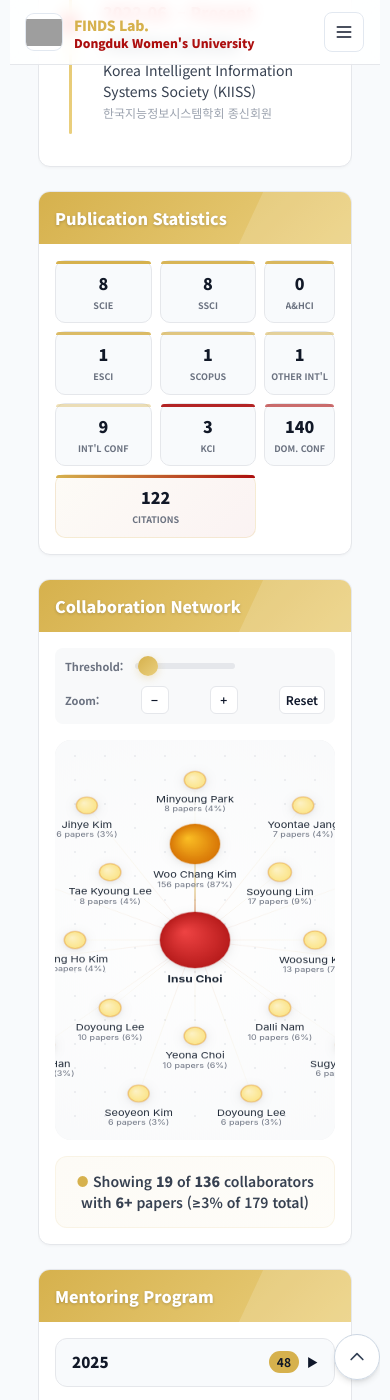
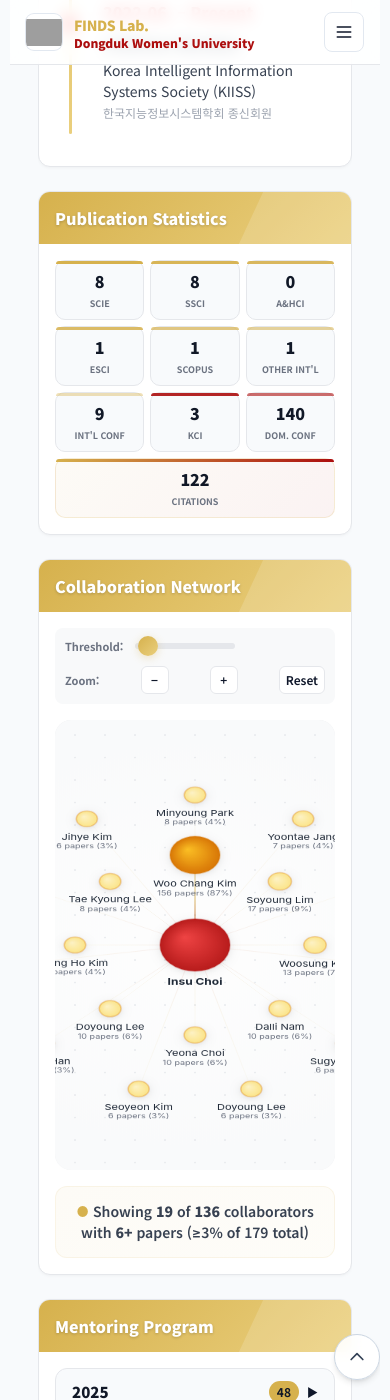
Before and after one commit to FinDS-Lab/site, a Jekyll site: the page built from members-director.html, in a window 390 px wide and 1400 px high, scrolled down 5428 px. Built offline with Jekyll 4.4.1, drawn with Linux system fonts in a browser that asks for light colours; nearby versions of some CDN libraries; grey boxes are pictures that could not be loaded.

Commit message:
Update members-director.html

```diff
--- a/members-director.html
+++ b/members-director.html
@@ -676,33 +676,6 @@
     word-break: keep-all; /* 한글 줄바꿈 방지 */
   }
 }
-/* Mobile - 2 column layout for better readability */
-@media (max-width: 480px) {
-  .pub-stats{
-    grid-template-columns:repeat(2, 1fr);
-    gap:8px;
-  }
-
-  .pub-stat{
-    padding:10px 6px;
-  }
-
-  .pub-stat.citation {
-    grid-column: 1/-1;
-  }
-
-  .pub-stat-number{
-    font-size:16px;
-  }
-
-  .pub-stat-label{
-    font-size:9px;
-    letter-spacing:0;
-    white-space: nowrap;
-    overflow: hidden;
-    text-overflow: ellipsis;
-  }
-}
  /* Research Interests - Updated with better toggle design */
  .ri-item{
    border:1px solid #e5e7eb;
@@ -1088,13 +1061,27 @@
 }
 
 .network-slider {
-  width: 150px;
+  width: 250px;  /* 150px에서 250px로 증가 */
   -webkit-appearance: none;
   appearance: none;
   height: 6px;
   background: #e5e7eb;
   border-radius: 3px;
   outline: none;
+}
+
+/* 태블릿 */
+@media (max-width: 768px) {
+  .network-slider {
+    width: 200px !important;  /* 120px에서 200px로 증가 */
+  }
+}
+
+/* 모바일 */
+@media (max-width: 480px) {
+  .network-slider {
+    width: 150px !important;  /* 100px에서 150px로 증가 */
+  }
 }
 
 .network-slider::-webkit-slider-thumb {
@@ -1268,11 +1255,18 @@
 /* Enhanced Network Canvas Styles */
 #networkCanvas{
   width:100%;
- height:500px;
+  height:600px;  /* 500px에서 600px로 증가 */
   border-radius:16px;
   background: radial-gradient(ellipse at center, #fafbfc 0%, #f3f4f6 100%);
   margin-top:1rem;
   box-shadow: inset 0 2px 4px rgba(0,0,0,0.04);
+}
+
+/* 모바일에서도 적절한 높이 유지 */
+@media (max-width: 640px) {
+  #networkCanvas {
+    height: 450px !important;  /* 400px에서 450px로 증가 */
+  }
 }
 
 #networkInfo{
@@ -2064,8 +2058,8 @@
 function sizeCanvas() {
   const rect = canvas.getBoundingClientRect();
   canvas.width = rect.width * window.devicePixelRatio;
-    canvas.height = 500 * window.devicePixelRatio;
-    canvas.style.height = '500px';
+  canvas.height = 600 * window.devicePixelRatio;  // 500에서 600으로
+  canvas.style.height = '600px';  // 500px에서 600px로
   ctx.scale(window.devicePixelRatio, window.devicePixelRatio);
 }
 
```
Lines whose indentation alone changed are shown as unchanged.
